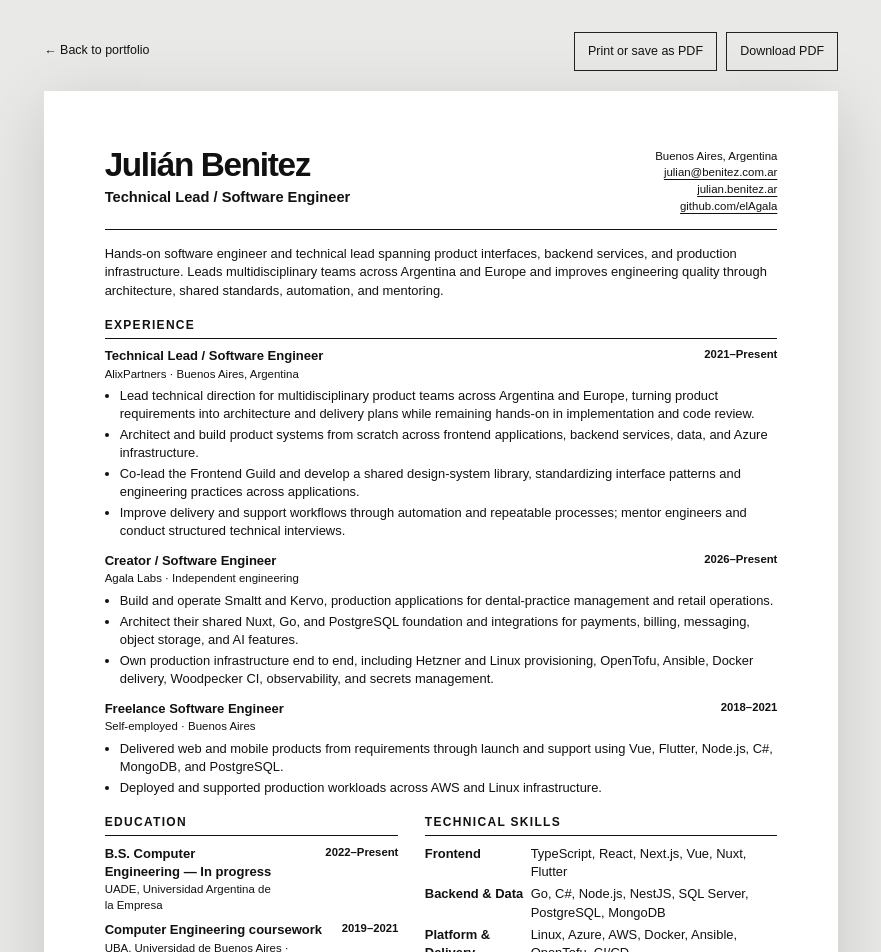
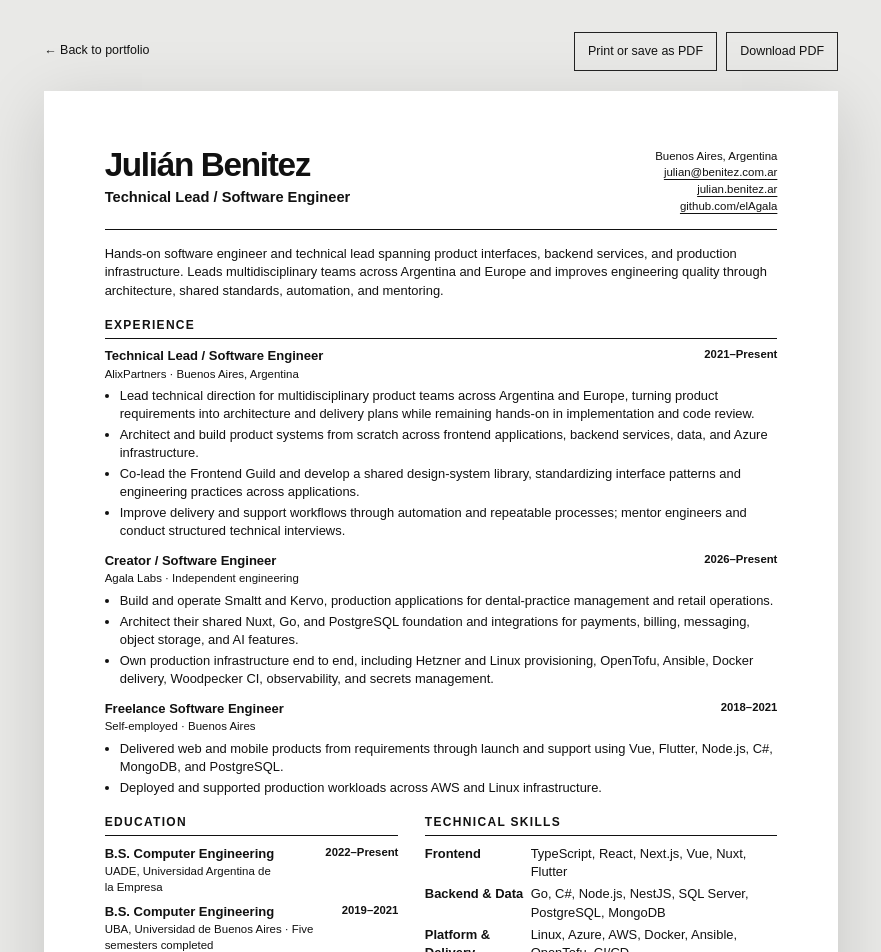
Before and after one commit to elAgala/portfolio, a Nuxt app: page /resume in a window 1280 px wide. Shown: the top 952 px of the page, without its empty margins (199-1080 px from the left). Built offline with nearby package versions, Linux system fonts and the light colour scheme.

Commit message:
fix(resume): correct education history

```diff
--- a/data/resume.ts
+++ b/data/resume.ts
@@ -5,8 +5,8 @@ export const resume = {
   summary: 'Hands-on software engineer and technical lead spanning product interfaces, backend services, and production infrastructure. Leads multidisciplinary teams across Argentina and Europe and improves engineering quality through architecture, shared standards, automation, and mentoring.',
   experience: careerEntries,
   education: [
-    { dates: '2022–Present', degree: 'B.S. Computer Engineering — In progress', institution: 'UADE, Universidad Argentina de la Empresa' },
-    { dates: '2019–2021', degree: 'Computer Engineering coursework', institution: 'UBA, Universidad de Buenos Aires', detail: 'Five semesters' },
+    { dates: '2022–Present', degree: 'B.S. Computer Engineering', institution: 'UADE, Universidad Argentina de la Empresa' },
+    { dates: '2019–2021', degree: 'B.S. Computer Engineering', institution: 'UBA, Universidad de Buenos Aires', detail: 'Five semesters completed' },
   ],
   skillGroups: [
     { label: 'Frontend', skills: ['TypeScript', 'React', 'Next.js', 'Vue', 'Nuxt', 'Flutter'] },
```
Also changed, not shown: 2 other files (tests, documents, lock files or other folders).
